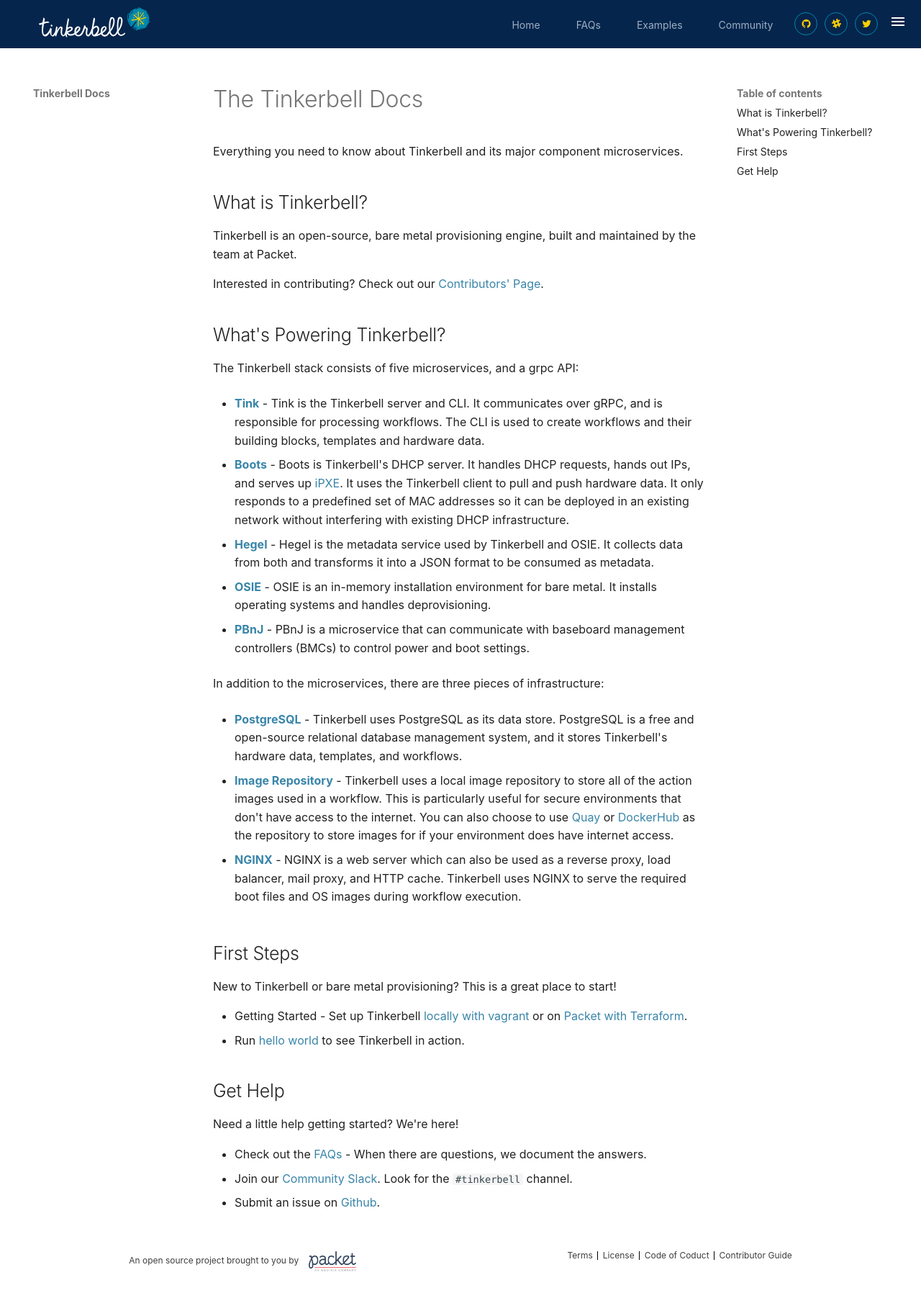
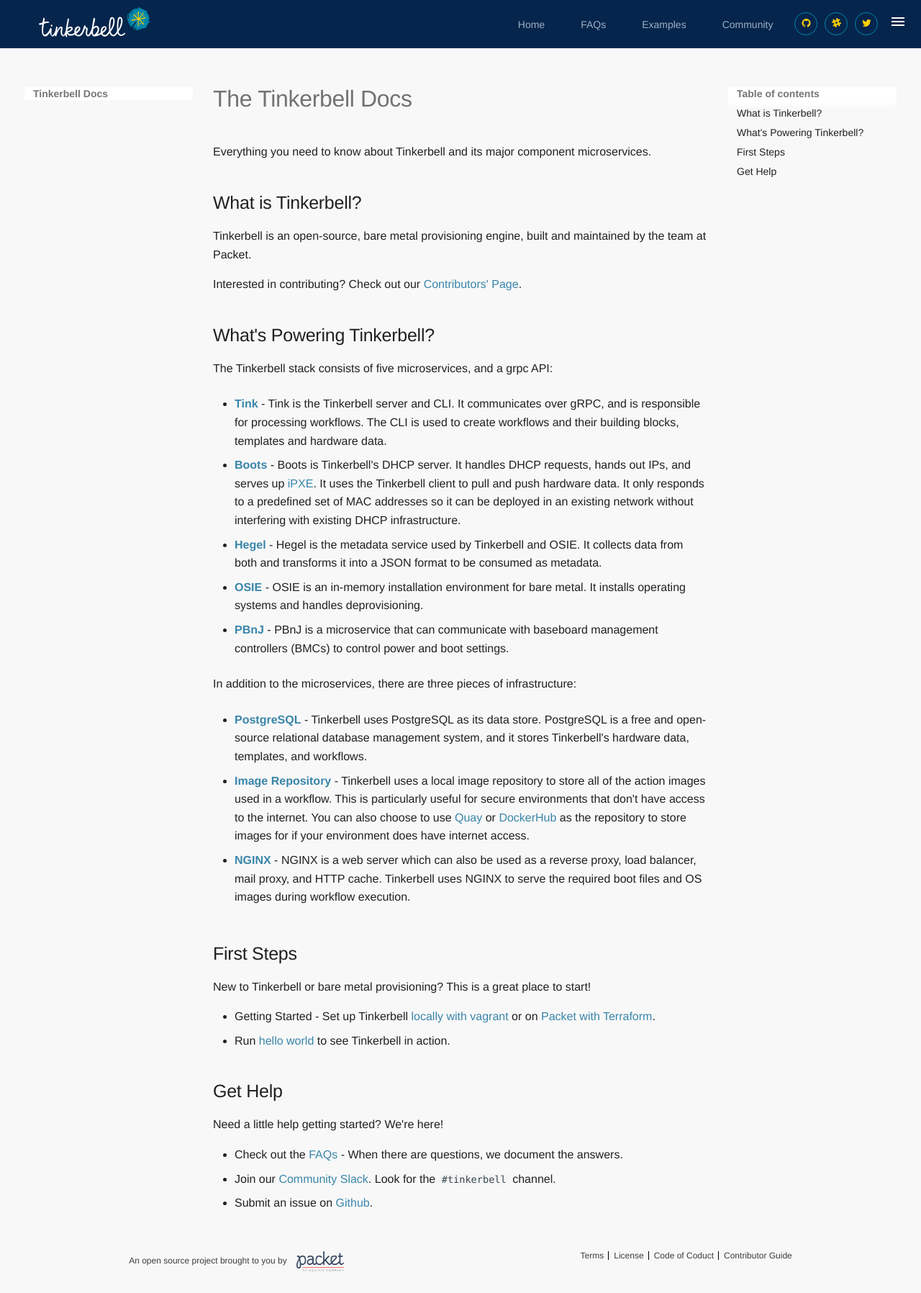
Before and after one commit to tinkerbell/tinkerbell-docs, an MkDocs documentation site: the page built from docs/index.md, in a window 1280 px wide. Shown: the whole page at 72% size. Built offline with MkDocs 1.6.1 and Material for MkDocs 9.7.7, drawn with Linux system fonts in a browser that asks for light colours; some web fonts are replaced.

Commit message:
update font #4

```diff
--- a/docs/stylesheets/extra.css
+++ b/docs/stylesheets/extra.css
@@ -4,8 +4,25 @@
   --md-primary-fg-color--dark:  #05254c;
 }
 
+@import url('https://cloud.typography.com/6193438/7900212/css/fonts.css');
+
 body {
+    font-family: Gotham A, Gotham B, Helvetica, Roboto, Arial, sans-serif;
+    background: #f8f8f8;
     font-size: .875rem!important
+}
+
+h1,
+h2,
+h3,
+h4,
+h5 {
+    font-family: Gotham A, Gotham B, Helvetica, Roboto, Arial, sans-serif!important;
+    line-height: 1.3
+}
+
+pre, code, kbd {
+    font-family: Consolas, "Liberation Mono", Courier, monospace;
 }
 
 .align-middle {
--- a/mkdocs.yml
+++ b/mkdocs.yml
@@ -36,9 +36,7 @@
   logo: assets/logo.png
   footer_logo: assets/packet.png
   favicon: assets/tinkerbell-logo.png
-  font:
-    text: Gotham A
-    code: Consolas
+  font: false
 
 extra_css:
   - stylesheets/extra.css
```
